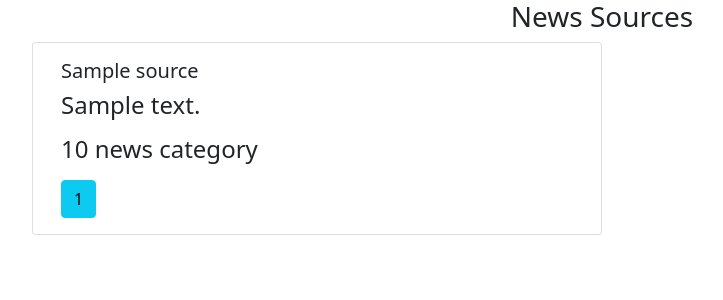
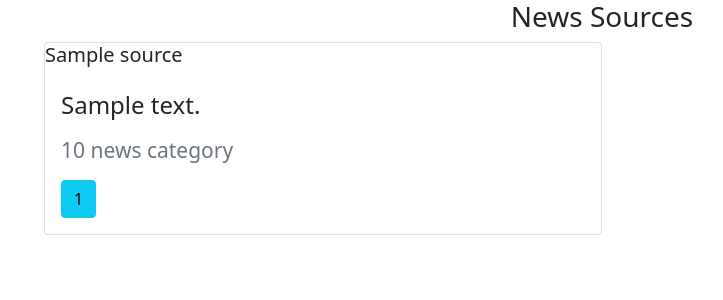
Before and after one commit to IanoSang/News-API, a Flask app: template app/templates/index.html in a window 1280 px wide. Shown: the top 300 px of the page, without its empty margins (38-761 px from the left). Run offline with Flask 2, Linux system fonts and the light colour scheme; the template is opened without the code that fills it: most values are stand-ins (such as "Sample title", 1, 10 or a date in 2020).

Commit message:
feat: macros- adds a loop that will looping throughtha articles parameters to diplay

```diff
--- a/app/templates/macros.html
+++ b/app/templates/macros.html
@@ -1,15 +1,41 @@
 {% macro displaySourcesList(sources_list) %}
     {% for sources in sources_list %}
-    <div class="row">
-            <div class="card w-50">
+
+     <div class="col-md-6">
+            <div class="card">
+                {% if sources.name %}
+                <h5 class="card-title">{{sources.name}}</h5>
+                {% endif %}
               <div class="card-body">
-                <h5 class="card-title">{{sources.name}}</h5>
                 <p class="card-text">{{sources.description}}</p>
-                  <p>{{sources.category}} news category</p>
+                <p class="card-text"><small class="text-muted">{{sources.category}} news category</small></p>
                 <a href="/articles/{{sources.id}}"><button class ="btn btn-info">{{ sources.id}}</button></a>
+
               </div>
             </div>
-    </div>
+     </div>
+
     {% endfor %}
+    {% endmacro %}
 
-{% endmacro %}
+   {% macro displayArticlesList(articles_list) %}
+
+        {% for articles in articles_list %}
+
+        <div class="col-lg-6 mt-3">
+            <div class="card">
+
+                {% if articles.urlToImage %}
+
+                <img src="{{ articles.content }}" height="300" width="525" alt="">
+                {% endif %}
+                <div class="card-body">
+                    <p><b>{{ articles.title }}</b></p>
+                    <p>Uploaded on:{{ articles.publishedAt}} </p>
+                    <a class ="btn btn-dark" href="{{ articles.url }}">Read More</a>
+                </div>
+            </div>
+        </div>
+        {% endfor %}
+
+    {% endmacro %}
```
